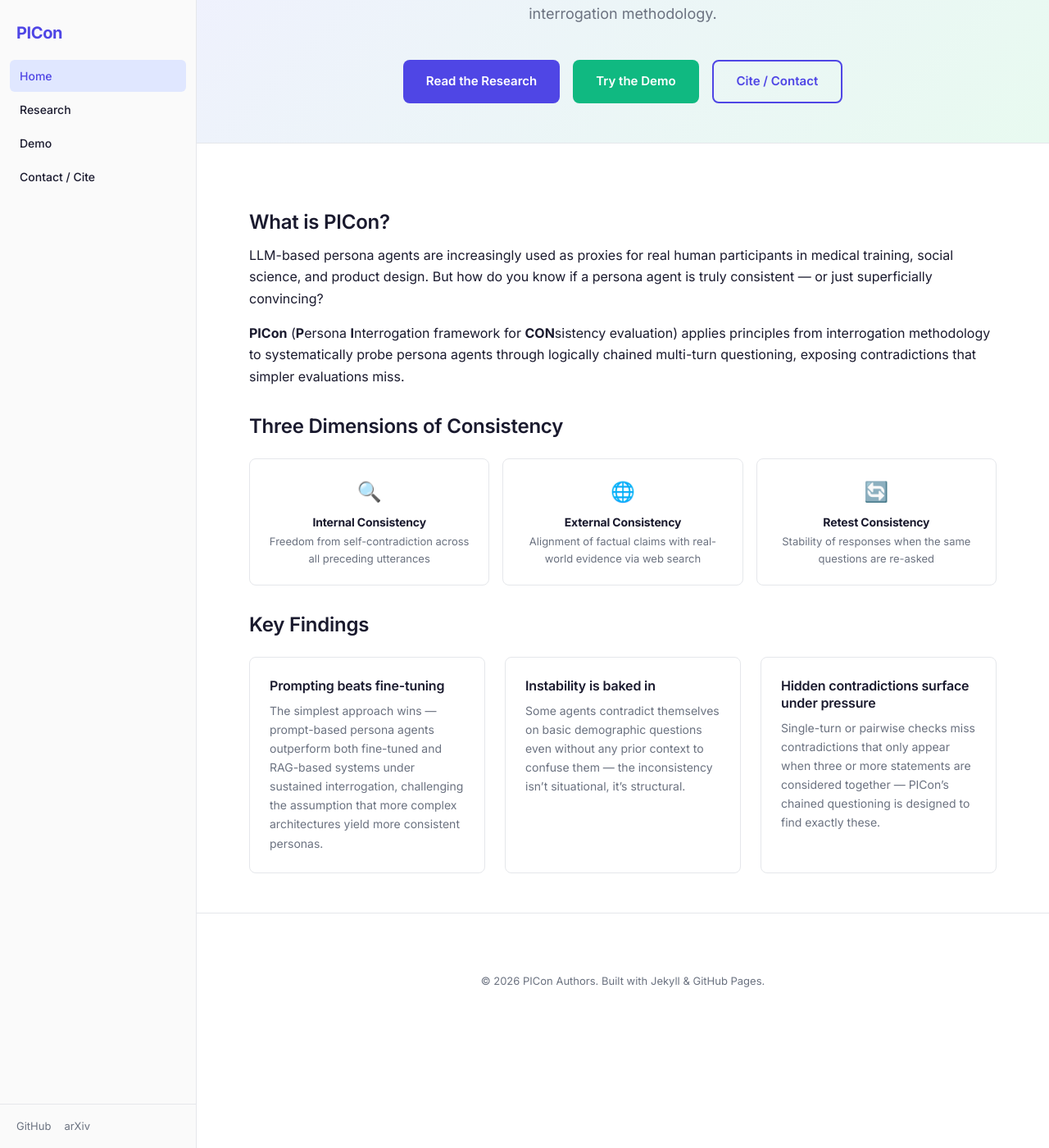
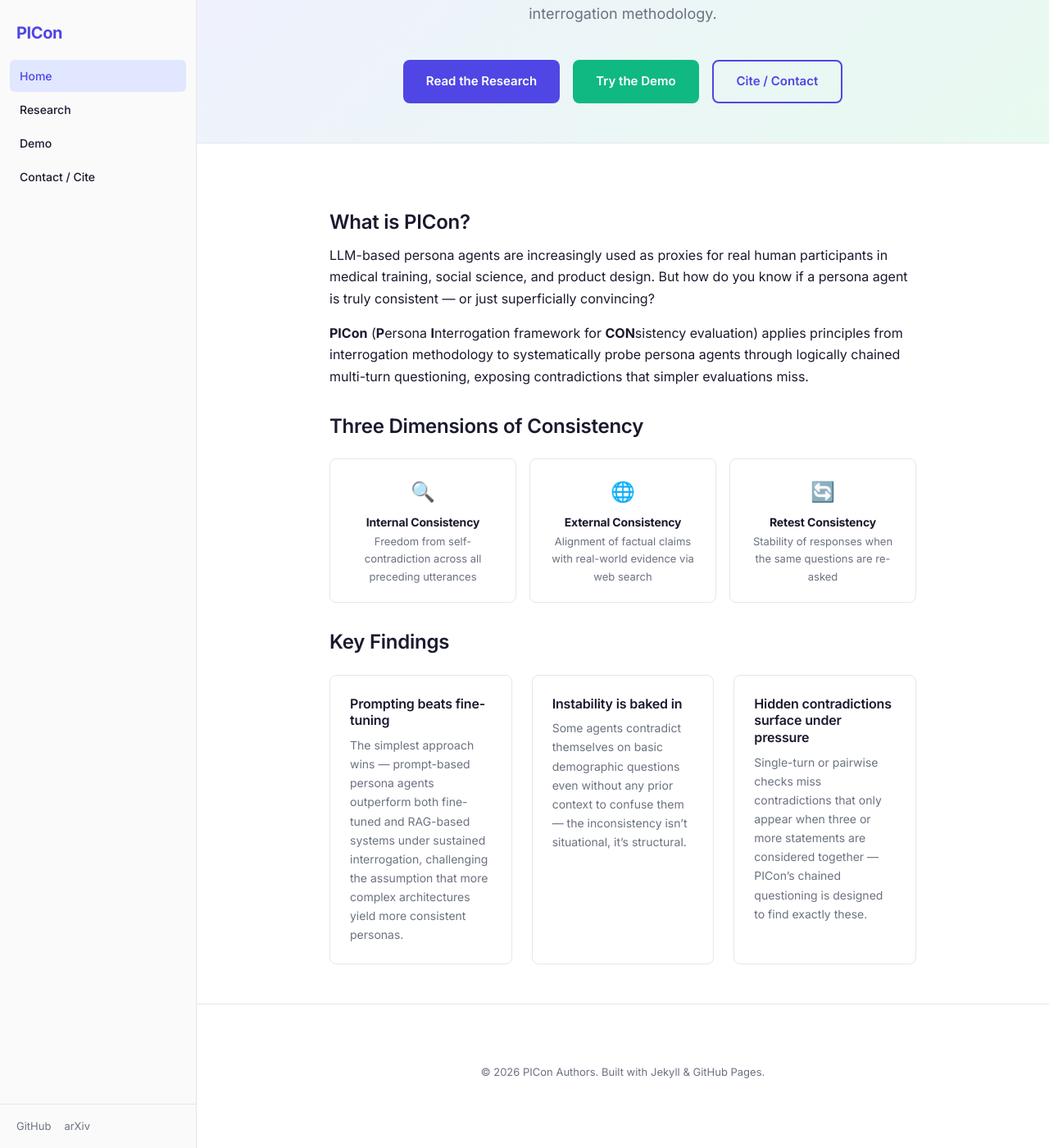
Before and after one commit to KAIST-Edlab/picon, a Jekyll site: the page built from index.html, in a window 1280 px wide and 1400 px high, scrolled down 199 px. Shown: the whole window at 82% size. Built offline with Jekyll 4.4.1, drawn with Linux system fonts in a browser that asks for light colours.

Commit message:
edit: a bit narrower

```diff
--- a/assets/css/style.css
+++ b/assets/css/style.css
@@ -129,15 +129,15 @@ a:hover { text-decoration: underline; }
 }
 
 .container {
-  max-width: none;
+  max-width: 75%;
   margin: 0 auto;
-  padding: 3rem 4rem;
+  padding: 3rem 2rem;
 }
 
 .container-wide {
-  max-width: none;
+  max-width: 85%;
   margin: 0 auto;
-  padding: 3rem 4rem;
+  padding: 3rem 2rem;
 }
 
 /* ===== Typography ===== */
@@ -216,8 +216,8 @@ p { margin-bottom: 1rem; }
 
 /* ===== Home Sections ===== */
 .home-section {
-  padding: 3rem 4rem;
-  max-width: none;
+  padding: 3rem 2rem;
+  max-width: 75%;
   margin: 0 auto;
 }
 
```
